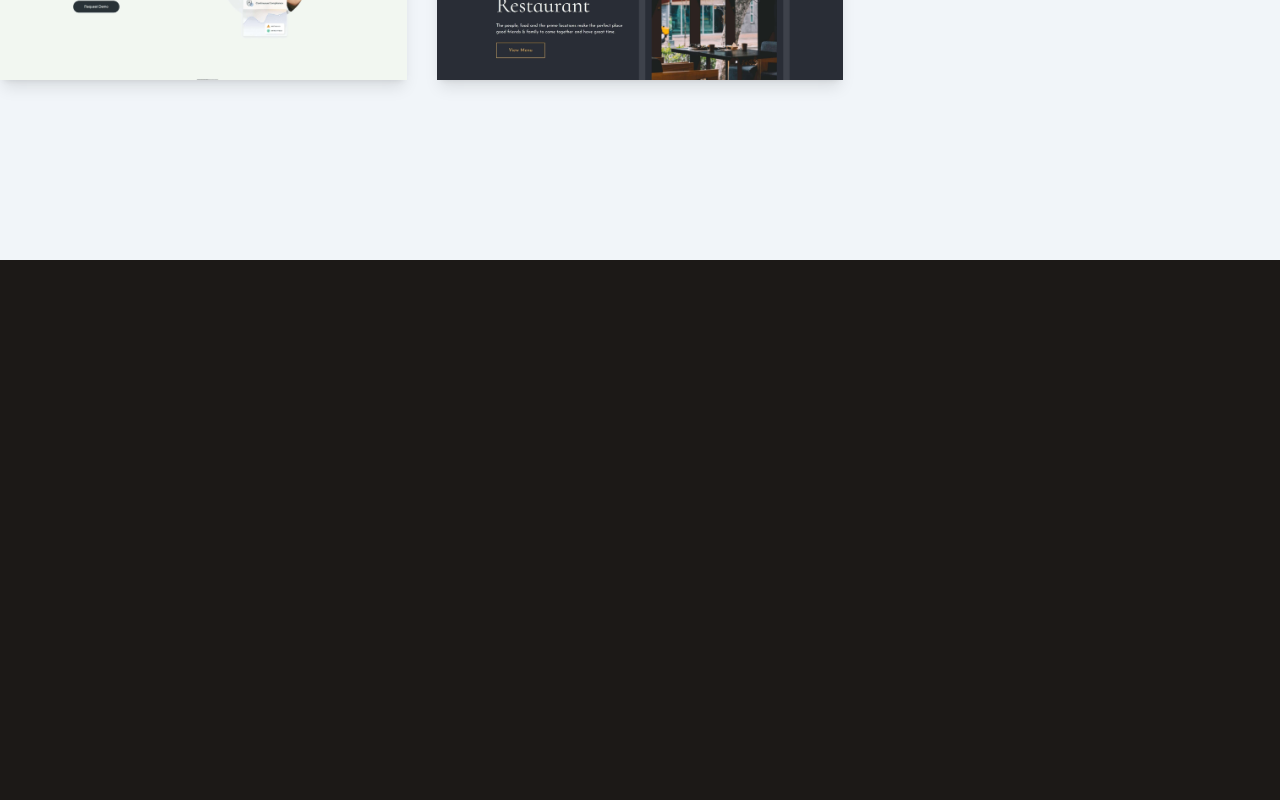
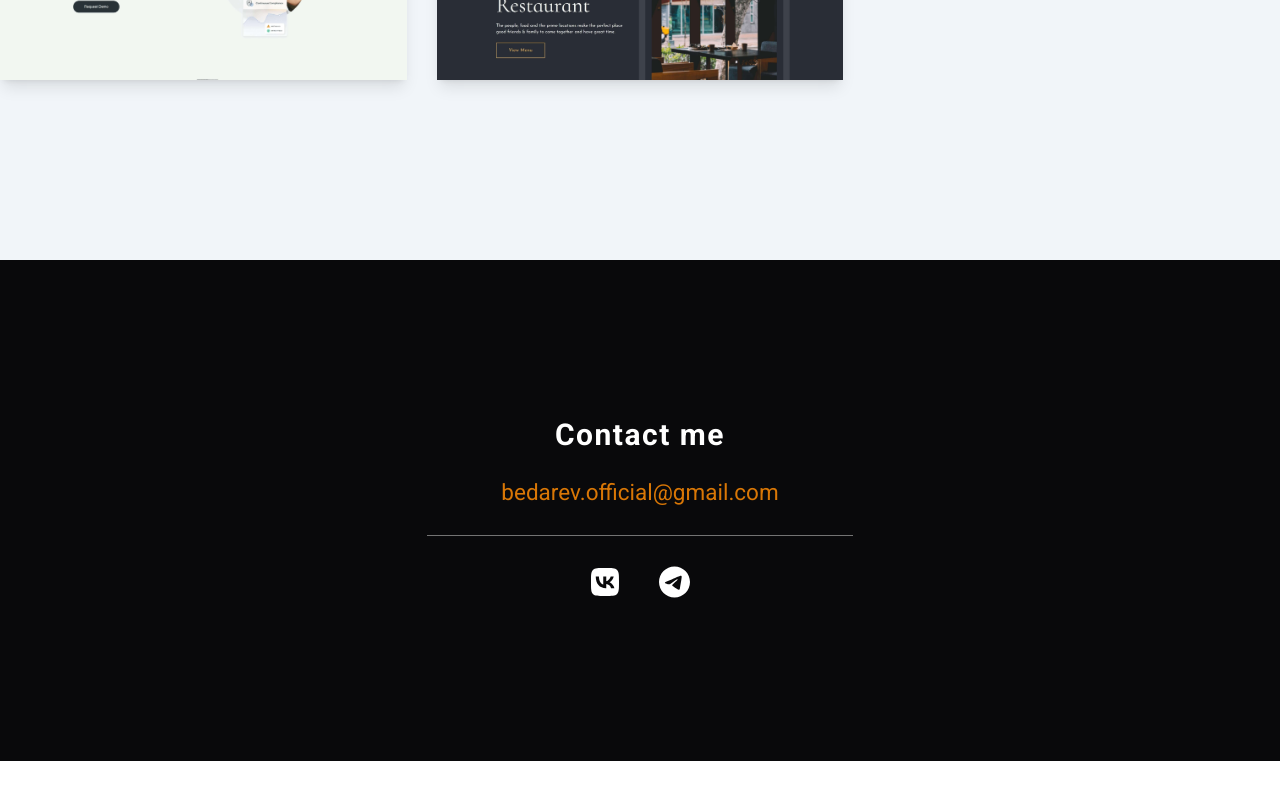
Before and after one commit to justjxc/portfolio, a React (Create React App) app: page / in a window 1280 px wide. Shown: the part 1550-2350 px from the top of the page. After the commit the page ends 2311 px from the top, so only its background shows below. Built offline with nearby package versions, Linux system fonts and the light colour scheme.

Commit message:
updated footer and other small changes

```diff
--- a/package.json
+++ b/package.json
@@ -4,6 +4,11 @@
 	"homepage": "https://justjxc.github.io/portfolio/",
 	"private": true,
 	"dependencies": {
+		"@fortawesome/fontawesome-svg-core": "^6.6.0",
+		"@fortawesome/free-brands-svg-icons": "^6.6.0",
+		"@fortawesome/free-regular-svg-icons": "^6.6.0",
+		"@fortawesome/free-solid-svg-icons": "^6.6.0",
+		"@fortawesome/react-fontawesome": "^0.2.2",
 		"@testing-library/jest-dom": "^5.17.0",
 		"@testing-library/react": "^13.4.0",
 		"@testing-library/user-event": "^13.5.0",
--- a/src/App.jsx
+++ b/src/App.jsx
@@ -3,6 +3,7 @@ import Header from './components/Header/Header';
 import Hero from './components/Hero/Hero';
 import Projects from './components/Projects/Projects';
 import Footer from './components/Footer/Footer';
+import ToTopButton from './components/ToTopButton/ToTopButton';
 
 function App() {
 	return (
@@ -16,6 +17,8 @@ function App() {
 			</main>
 
 			<Footer />
+
+			<ToTopButton />
 		</>
 	);
 }
--- /dev/null
+++ b/src/components/Contacts/Contacts.jsx
@@ -0,0 +1,36 @@
+import { FontAwesomeIcon } from '@fortawesome/react-fontawesome';
+import { faVk, faTelegram } from '@fortawesome/free-brands-svg-icons';
+
+const links = [
+	{
+		id: 0,
+		color: '#0077FF',
+		icon: faVk,
+		href: 'https://vk.com/id68434251',
+	},
+
+	{
+		id: 1,
+		color: '#24A1DE',
+		icon: faTelegram,
+		href: 'https://t.me/JuSt1Q',
+	},
+];
+
+const Contacts = () => {
+	return (
+		<ul className='flex gap-16'>
+			{links.map(link => {
+				return (
+					<li key={link.id} className='pointer'>
+						<a href={link.href} rel='noreferrer' target='_blank' className={`transition-colors hover:text-[${link.color}] duration-300`}>
+							<FontAwesomeIcon icon={link.icon} size='2x' className='text-current' />
+						</a>
+					</li>
+				);
+			})}
+		</ul>
+	);
+};
+
+export default Contacts;
--- a/src/components/Footer/Footer.jsx
+++ b/src/components/Footer/Footer.jsx
@@ -1,5 +1,22 @@
+import Contacts from '../Contacts/Contacts';
+import Layout from '../Layout/Layout';
+
 const Footer = () => {
-	return <footer id='contact' className='w-screen h-screen bg-stone-900'></footer>;
+	return (
+		<footer id='contact' className='w-screen py-64 bg-zinc-950 text-white'>
+			<Layout>
+				<div className='flex flex-col justify-between items-center gap-12'>
+					<h2 className='font-semibold text-center text-5xl tracking-wider'>Contact me</h2>
+
+					<p className='text-4xl text-amber-600'>bedarev.official@gmail.com</p>
+
+					<div className='w-1/3 h-[1px] bg-neutral-500'></div>
+
+					<Contacts />
+				</div>
+			</Layout>
+		</footer>
+	);
 };
 
 export default Footer;
--- a/src/components/Header/Header.jsx
+++ b/src/components/Header/Header.jsx
@@ -25,7 +25,7 @@ const Header = () => {
 
 	return (
 		<header
-			className={cn('top-0 left-0 w-full flex justify-center items-center p-6 border-b-neutral-300 border-b', {
+			className={cn('top-0 left-0 w-full flex justify-center items-center p-6 border-b-neutral-300 border-b z-50', {
 				absolute: !isScrolled,
 				'fixed bg-indigo-950 p-4': isScrolled,
 			})}
--- a/src/components/TabsContent/TabsItem/TabsItem.jsx
+++ b/src/components/TabsContent/TabsItem/TabsItem.jsx
@@ -1,6 +1,6 @@
 const TabsItem = ({ src, href }) => {
 	return (
-		<li className='shadow-lg'>
+		<li className='shadow-lg transition-transform duration-300 hover:scale-105'>
 			<a href={href} target='_blank' className='rounded-3xl overflow-hidden shadow-lg'>
 				<img src={src} alt='project preview' className='' />
 			</a>
--- /dev/null
+++ b/src/components/ToTopButton/ToTopButton.jsx
@@ -0,0 +1,37 @@
+import { useEffect, useState } from 'react';
+import { IoChevronUp } from 'react-icons/io5';
+
+import cn from 'classnames';
+
+const ToTopButton = () => {
+	const [isScrolled, setIsScrolled] = useState(false);
+
+	const smoothScroll = () => {
+		document.getElementById('home').scrollIntoView({
+			behavior: 'smooth',
+			block: 'start',
+		});
+	};
+
+	useEffect(() => {
+		window.addEventListener('scroll', () => {
+			setIsScrolled(window.scrollY > 500);
+		});
+	});
+
+	return (
+		<button
+			onClick={smoothScroll}
+			className={cn(
+				'fixed right-10 bottom-10 rounded-full bg-neutral-100 shadow-circle w-16 h-16 flex justify-center items-center transition-all duration-200 group hover:bg-indigo-950 hover:animate-bounceUp',
+				{
+					hidden: !isScrolled,
+				}
+			)}
+		>
+			<IoChevronUp size={26} className='text-indigo-950 transition-colors duration-200 group-hover:text-neutral-100 group-hover:' />
+		</button>
+	);
+};
+
+export default ToTopButton;
--- a/tailwind.config.js
+++ b/tailwind.config.js
@@ -2,7 +2,28 @@
 module.exports = {
 	content: ['./src/**/*.{js,jsx,ts,tsx}'],
 	theme: {
-		extend: {},
+		extend: {
+			boxShadow: {
+				circle: '0 2px 6px rgb(0 0 0 / 0.07), 0 -2px 6px rgb(0 0 0 / 0.07), 2px 0 6px rgb(0 0 0 / 0.07), -2px 0 6px rgb(0 0 0 / 0.07)',
+			},
+
+			animation: {
+				bounceUp: 'bounceUp 1s infinite;',
+			},
+
+			keyframes: {
+				bounceUp: {
+					'0%, 100%': {
+						transform: 'translateY()',
+						animationTimingFunction: 'cubic-bezier(0.8, 0, 1, 1)',
+					},
+					'50%': {
+						transform: 'translateY(-25%)',
+						animationTimingFunction: 'cubic-bezier(0, 0, 0.2, 1)',
+					},
+				},
+			},
+		},
 	},
 	plugins: [],
 };
```
Also changed, not shown: 1 other file (tests, documents, lock files or other folders).
